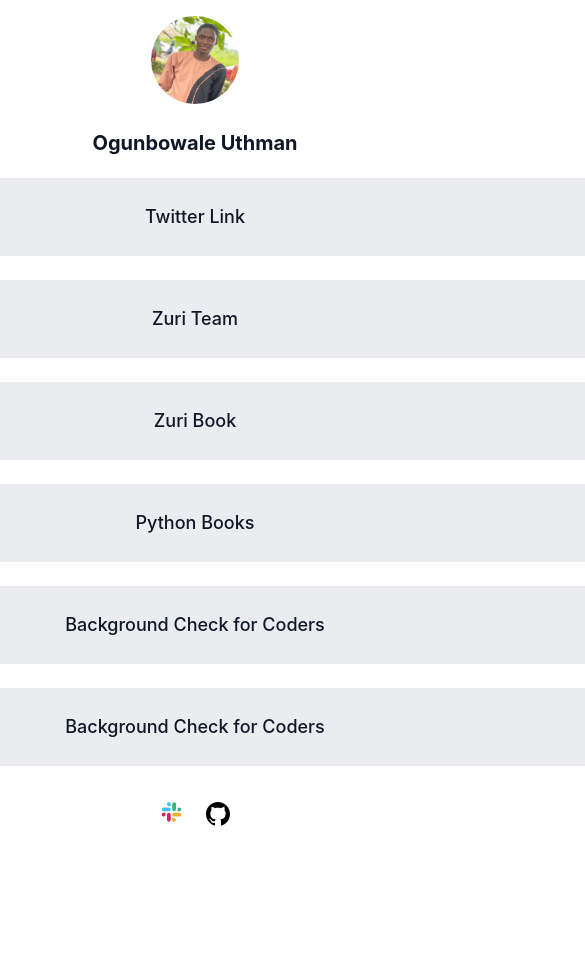
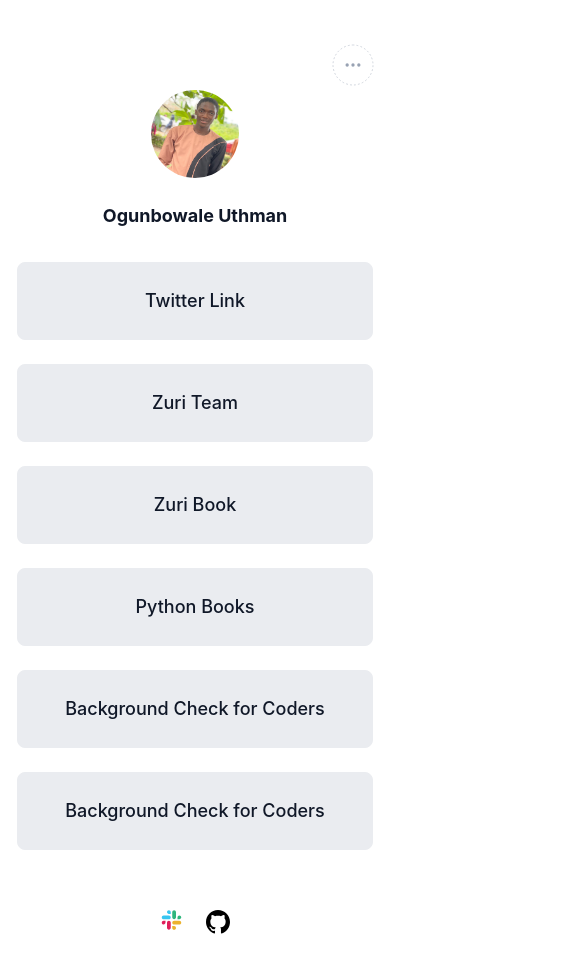
Before and after one commit to Hotmann/hng-project, a React (Create React App) app: page / in a window 390 px wide. Shown: the top 972 px of the page, 585 px wide, since content can reach past the window. Before the commit the page ends 858 px from the top, so only its background shows below. Built offline with nearby package versions, Linux system fonts and the light colour scheme; some icons are missing.

Commit message:
Updated react app deployment

```diff
--- a/src/App.css
+++ b/src/App.css
@@ -1,10 +1,31 @@
 .App {
+  font-family: "Inter";
+  font-style: normal;
   padding: 1rem;
-  position: relative;
+  margin: 0 auto;
+}
+
+.back {
+  margin-top: 28px;
+  text-align: end;
+  display: block;
 }
 
 .arrow {
-  text-align: end;
-  position: absolute;
-  right: 350px;
+  display: inline;
+  padding-right: 33%;
 }
+
+.dot {
+  display: none;
+}
+
+@media only screen and (max-width: 1024px) {
+  .arrow {
+    display: none;
+  }
+
+  .dot {
+    display: inline;
+  }
+}
--- a/src/App.js
+++ b/src/App.js
@@ -5,13 +5,17 @@
 import Socials from "./component/socials/socials";
 
 import { ReactComponent as Arrow } from "./assets/arrow.svg";
+import { ReactComponent as Dot } from "./assets/dot.svg";
 
 import "./App.css";
 
 function App() {
   return (
     <div className="App">
-      <Arrow className="arrow" />
+      <a href="/" class="back">
+        <Arrow className="arrow" />
+        <Dot className="dot" />
+      </a>
       <Profile />
       <Links />
       <Socials />
--- a/src/component/links/link/link.css
+++ b/src/component/links/link/link.css
@@ -1,4 +1,5 @@
 .btn__link {
+  display: block;
   background-color: #eaecf0;
   border: 1px solid #eaecf0;
   border-radius: 8px;
@@ -6,16 +7,15 @@
   padding: 24px 32px;
   margin-bottom: 24px;
   text-decoration: none;
-  width: 1152px;
+  width: 52%;
   color: #101828;
   font-size: 18px;
   line-height: 28px;
   font-weight: 500;
 }
 
-/*
--webkit-transform: translateZ(0);
-transform: translateZ(0);
--webkit-box-shadow: 0 0 0 0 rgb(0 0 0 / 0%);
-box-shadow: 0 0 #0000;
-transition: transform 0.5s ease-out, box-shadow 0.5s ease-out; */
+@media only screen and (max-width: 1024px) {
+  .btn__link {
+    width: 81%;
+  }
+}
--- a/src/component/links/links.js
+++ b/src/component/links/links.js
@@ -2,7 +2,6 @@
 
 import LINK__DATA from "./linkData";
 import Link from "./link/link";
-// import Image from "../component/image/image";
 
 import "./links.css";
 
--- a/src/component/profile/profile.css
+++ b/src/component/profile/profile.css
@@ -3,6 +3,7 @@
   flex-direction: column;
   justify-content: center;
   align-items: center;
+  margin-bottom: 8px;
 }
 
 #profile__img {
@@ -13,11 +14,16 @@
 }
 
 #profile__name {
-  /* font-family: "Inter";
-  font-style: normal; */
   font-weight: 700;
   font-size: 20px;
   line-height: 30px;
+  margin: 24px 0;
   color: #101828;
-  margin-top: 24px;
 }
+
+@media only screen and (max-width: 1024px) {
+  #profile__name {
+    font-size: 18px;
+    line-height: 28px;
+  }
+}
--- a/src/component/profile/profile.js
+++ b/src/component/profile/profile.js
@@ -1,8 +1,6 @@
 import React from "react";
 
 import picture from "../../assets/my_img.jpeg";
-
-// import Image from "../component/image/image";
 
 import "./profile.css";
 
@@ -11,6 +9,9 @@
     <div className="profile">
       <img src={picture} alt="Profile" id="profile__img" />
       <p id="profile__name"> Ogunbowale Uthman</p>
+      <p id="slack" hidden>
+        hotmann
+      </p>
     </div>
   );
 };
--- a/src/component/socials/socials.css
+++ b/src/component/socials/socials.css
@@ -1,6 +1,7 @@
 .socials {
   display: flex;
   justify-content: center;
+  margin: 24px 0;
 }
 
 .logo {
--- a/src/component/socials/socials.js
+++ b/src/component/socials/socials.js
@@ -11,7 +11,7 @@
       <a href="https://github.com/Hotmann" className="logo" id="github">
         <Slack />
       </a>
-      <a href="https://twitter.com/_Hotmann" className="logo" id="slack">
+      <a href="hotmann" className="logo" id="slack">
         <Github />
       </a>
     </div>
```
Also changed, not shown: src/assets/arrow.svg (renamed from src/assets/Type=Share, State=Default.svg), src/assets/dot.svg (added).
